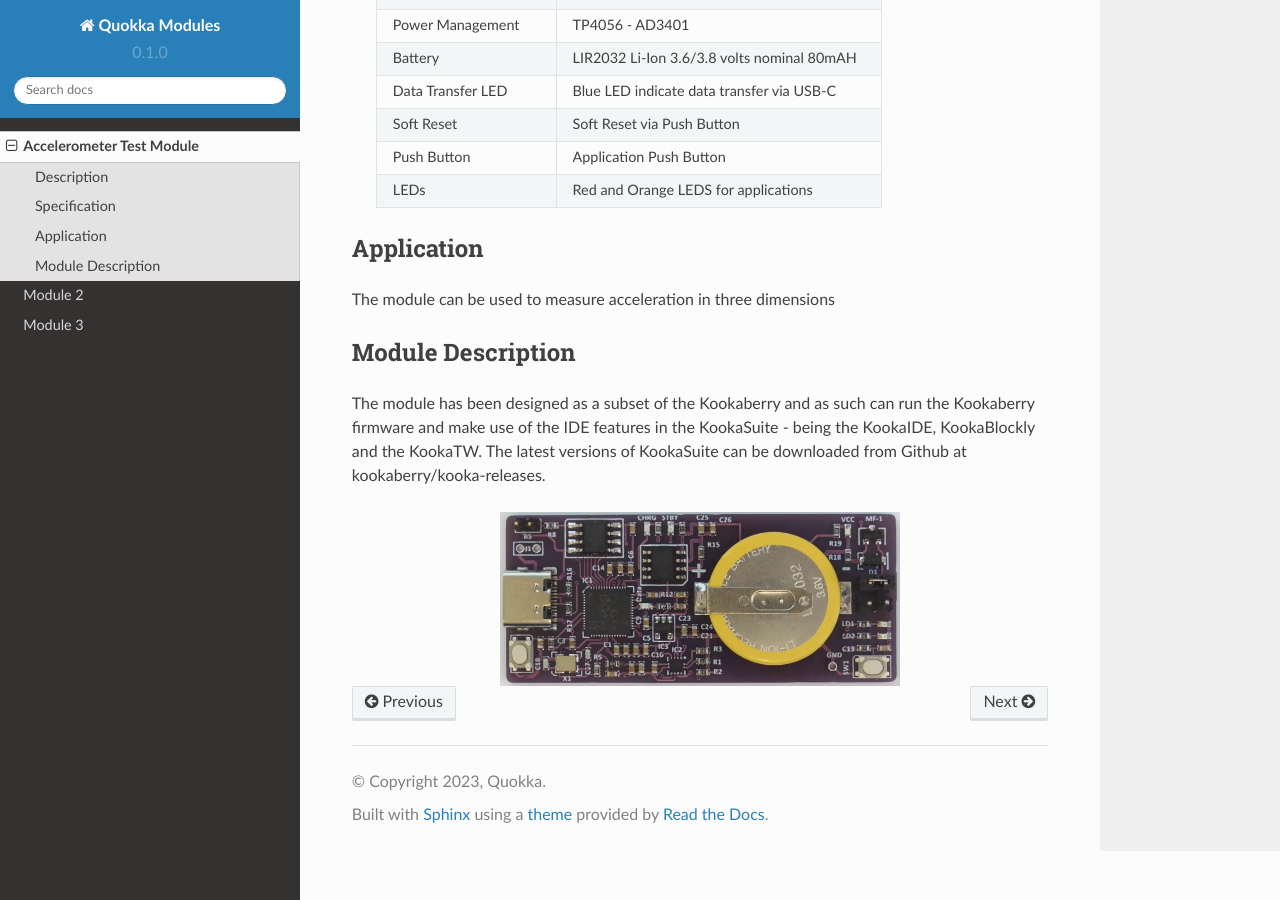
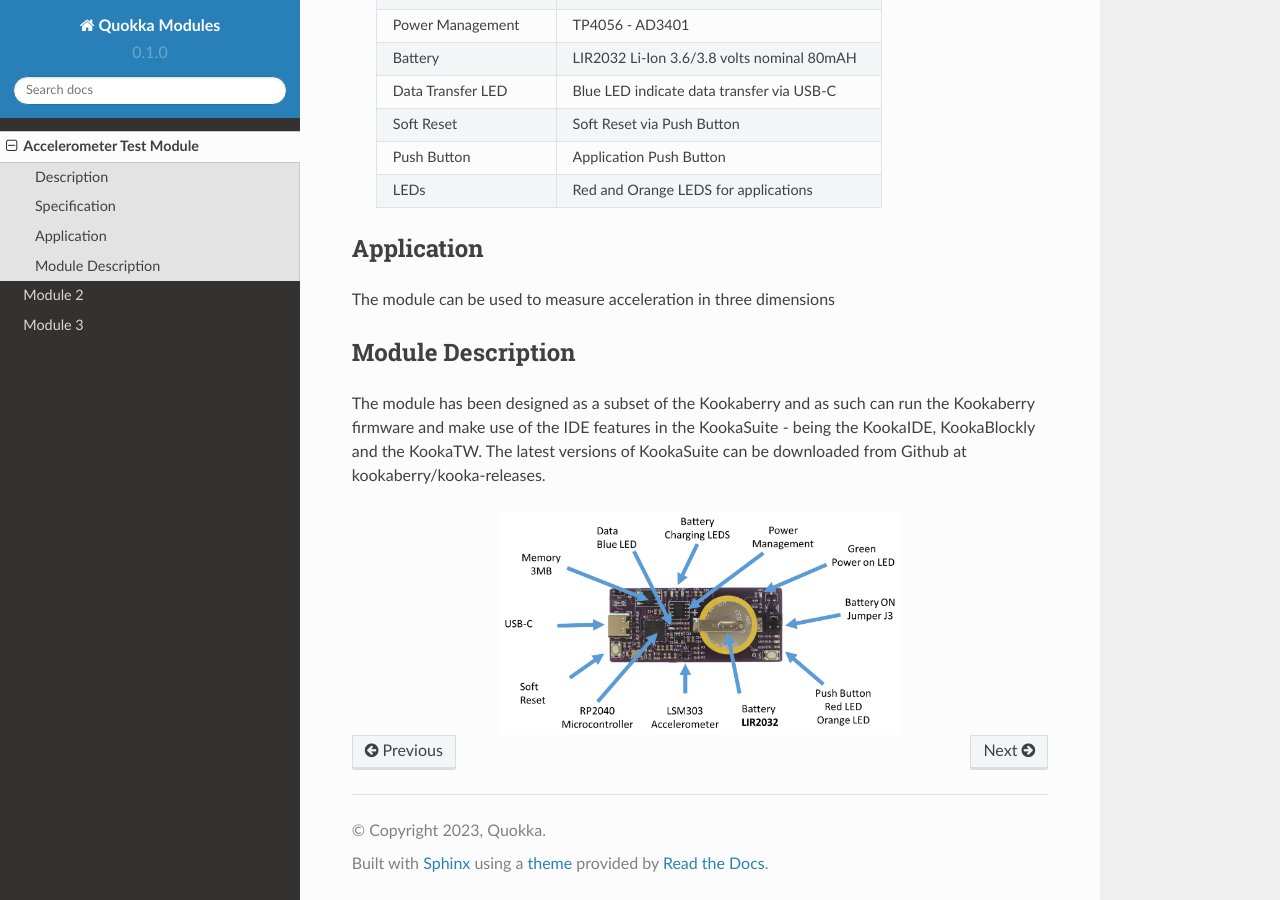
Before and after one commit to JulianDinsdale/Quokka-Modules, a Sphinx documentation site: the page built from docs/source/Acc_Test_Mod.rst, in a window 1280 px wide and 900 px high, scrolled down 855 px. Built offline with Sphinx 7.4.7 and the Read the Docs theme 2.0.0, drawn with Linux system fonts in a browser that asks for light colours.

Commit message:
Rename png file

```diff
--- a/docs/source/Acc_Test_Mod.rst
+++ b/docs/source/Acc_Test_Mod.rst
@@ -72,7 +72,7 @@ kookaberry/kooka-releases.
 
 
 
-.. figure:: images/AccModule.png
+.. figure:: images/AccTestLayout.png
     :width: 400
     :align: center
     :alt: Alternative Text
```
Also changed, not shown: docs/source/images/AccTestLayout.png (renamed from docs/source/images/Acc_Test_Layout.PNG).
